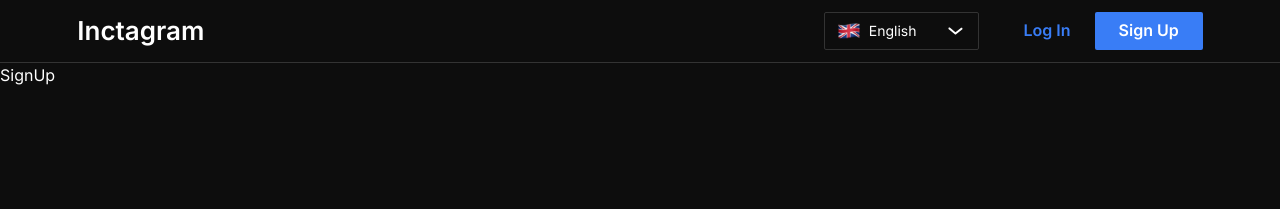
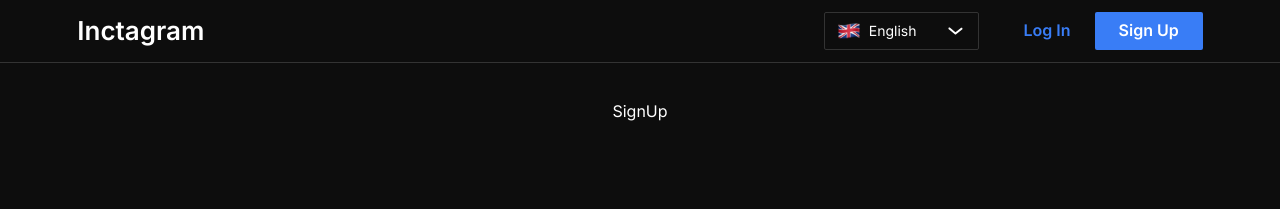
Before and after one commit to IncubatorSamurai/Inctagram, a Next.js app: page /signup in a window 1280 px wide. Shown: the top 209 px of the page. Built offline with nearby package versions, Linux system fonts and the light colour scheme.

Commit message:
IC-25 fix: add layout

```diff
--- /dev/null
+++ b/src/app/(public)/(auth)/layout.tsx
@@ -0,0 +1,9 @@
+import s from './styles.module.scss'
+
+export default function Layout({
+  children,
+}: Readonly<{
+  children: React.ReactNode
+}>) {
+  return <div className={s.container}>{children}</div>
+}
--- a/src/app/(public)/(auth)/signin/page.tsx
+++ b/src/app/(public)/(auth)/signin/page.tsx
@@ -1,4 +1,4 @@
-import { SignInPage } from '@/pageComponents/signIn'
+import { SignInPage } from '@/pagesComponents/signIn'
 
 export default function SignIn() {
   return <SignInPage />
--- /dev/null
+++ b/src/app/(public)/(auth)/styles.module.scss
@@ -0,0 +1,10 @@
+.container {
+  width: 100%;
+  display: flex;
+  justify-content: center;
+  margin: 0 auto;
+  padding: 2.25rem 0px;
+  @media screen and (max-width: 360px) {
+    padding: 1rem;
+  }
+}
```
Also changed, not shown: src/pageComponents/signIn/ui/SignIn.tsx (deleted, +0 -27 lines), src/pagesComponents/signIn/ui/SignIn.module.scss (renamed from src/pageComponents/signIn/ui/SignIn.module.scss, +1 -8 lines), src/pagesComponents/signIn/ui/SignIn.tsx (added, +25 -0 lines), src/pagesComponents/signIn/index.ts (renamed from src/pageComponents/signIn/index.ts), 1 other file (tests, documents, lock files or other folders).
